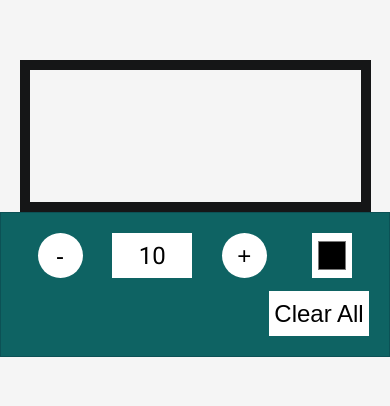
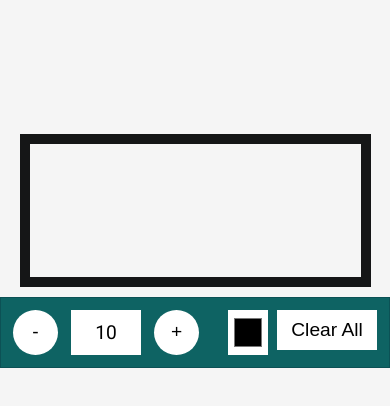
Before and after one commit to abdulsahad/Drawing-App, a plain HTML site: page index.html in a window 390 px wide. Shown: the part 196-602 px from the top of the page. Drawn offline with Linux system fonts and the light colour scheme; a web font is replaced by a local one.

Commit message:
Update style.css

```diff
--- a/style.css
+++ b/style.css
@@ -11,7 +11,7 @@ body {
   flex-direction: column;
   align-items: center;
   justify-content: center;
-  height: 90vh;
+  height: 100vh;
   margin: 0;
 }
 
@@ -19,7 +19,7 @@ canvas {
   border: 10px solid rgb(21, 22, 23);
   margin-top: 50px;
   width: 100%;
-  max-width: 1500px; /* Default width */
+  max-width: 1000px; /* Reduced width for mobile */
 }
 
 .toolbox {
@@ -28,10 +28,10 @@ canvas {
   display: flex;
   flex-wrap: wrap; /* Allow buttons to wrap */
   width: 100%;
-  max-width: 1520px; /* Default width */
   padding: 1rem;
   justify-content: center;
   gap: 10px; /* Space between buttons */
+  margin-top: 10px;
 }
 
 .toolbox > * {
@@ -40,9 +40,9 @@ canvas {
   display: inline-flex;
   align-items: center;
   justify-content: center;
-  font-size: 2rem;
-  height: 50px;
-  width: 50px;
+  font-size: 1.5rem;
+  height: 40px;
+  width: 40px;
   margin: 0.25rem;
   padding: 0.25rem;
   cursor: pointer;
@@ -53,7 +53,8 @@ canvas {
 }
 
 #clear {
-  width: 150px;
+  width: 120px;
+  height: 40px;
 }
 
 #increase, #decrease {
@@ -61,42 +62,45 @@ canvas {
 }
 
 #size {
-  width: 100px;
+  width: 80px;
+  font-size: 1.2rem;
 }
 
 #color {
   margin-left: 20px;
+  width: 40px; /* Ensure the color picker fits */
 }
 
 /* Mobile adjustments */
 @media screen and (max-width: 768px) {
   canvas {
-    width: 90%; /* Reduce canvas width */
-    max-width: 1000px; /* Set max width for mobile */
+    width: 90%; /* Reduce canvas width to fit on mobile */
+    max-width: 800px; /* Set max width for mobile screens */
   }
 
   .toolbox {
     width: 100%;
-    max-width: 100%; /* Adjust toolbox width */
-    justify-content: space-evenly; /* Ensure space between buttons */
-    gap: 5px; /* Reduced gap between buttons for mobile */
+    padding: 0.5rem;
+    justify-content: space-evenly; /* Evenly space out buttons */
+    gap: 5px; /* Reduced gap for mobile */
   }
 
   .toolbox > * {
-    font-size: 1.5rem; /* Reduce font size for smaller screens */
-    width: 45px; /* Adjust button size */
-    height: 45px; /* Adjust button size */
+    font-size: 1.2rem; /* Further reduce font size */
+    width: 45px; /* Adjust button width */
+    height: 45px; /* Adjust button height */
   }
 
   #clear {
-    width: 100px; /* Adjust clear button width */
+    width: 100px;
+    font-size: 1.2rem;
   }
 
   #size {
-    width: 80px;
+    width: 70px; /* Adjust size label width */
   }
 
   #color {
-    width: 40px; /* Ensure the color picker has enough space */
+    width: 40px;
   }
 }
```
